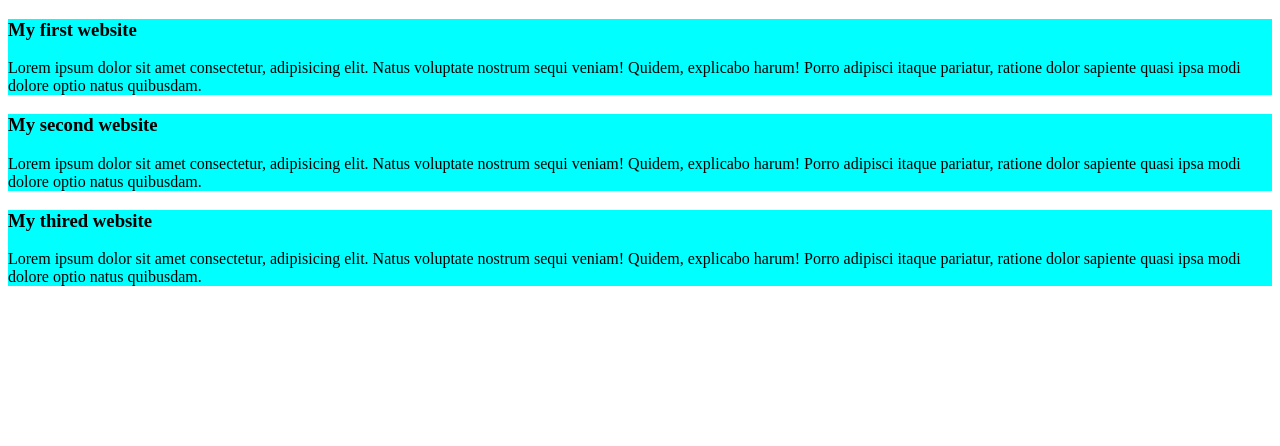
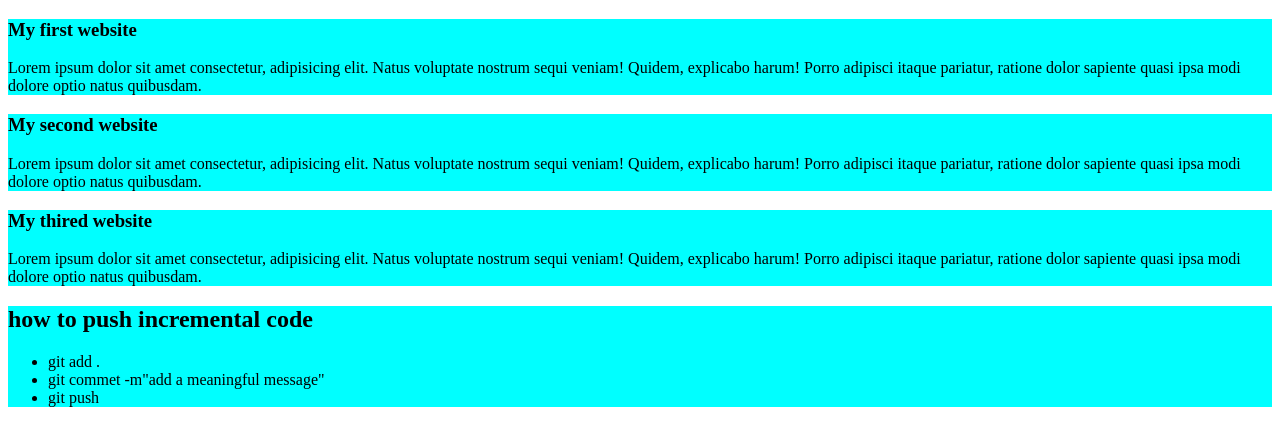
Before and after one commit to Boniaminshawon/my-simple-website, a plain HTML site: page index.html in a window 1280 px wide. Drawn offline with Linux system fonts and the light colour scheme.

Commit message:
added a list of push code

```diff
--- a/index.html
+++ b/index.html
@@ -19,6 +19,16 @@
         <h3>My thired website </h3>
         <p>Lorem ipsum dolor sit amet consectetur, adipisicing elit. Natus voluptate nostrum sequi veniam! Quidem, explicabo harum! Porro adipisci itaque pariatur, ratione dolor sapiente quasi ipsa modi dolore optio natus quibusdam.</p>
     </div>
+    <div>
+        <h2>
+     how to push incremental code
+        </h2>
+        <ul>
+            <li>git add .</li>
+            <li> git commet -m"add a meaningful message"</li>
+            <li>git push </li>
+        </ul>
+    </div>
 
 </body>
 </html>
```
